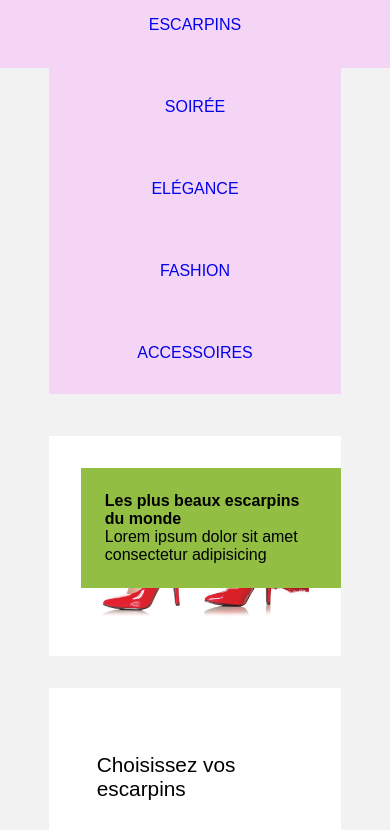
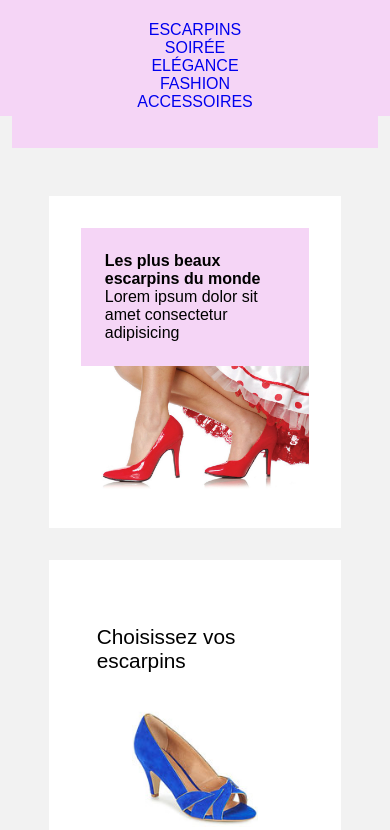
Before and after one commit to BarbierTheo/Shoesplash, a plain HTML site: page index.html in a window 390 px wide. Shown: the part 172-1002 px from the top of the page. Drawn offline with Linux system fonts and the light colour scheme.

Commit message:
Page full responsive

```diff
--- a/css/style.css
+++ b/css/style.css
@@ -28,7 +28,7 @@ img {
 header {
     background-color: #f5d5f6;
     flex-direction: row;
-    height: 15rem;
+    height: 18rem;
     box-sizing: border-box;
 }
 
@@ -62,18 +62,17 @@ header>div.container>a>img {
 /* Nav bar */
 
 nav {
+    clear: both;
+    padding: 2.3rem;
     background-color: #f5d5f6;
-    clear: both;
     text-align: center;
     display: flex;
-    justify-content: space-between;
+    justify-content: space-around;
 }
 
 nav>a {
     text-decoration: none;
-    margin: 2rem;
     text-transform: uppercase;
-    font-family: sans-serif;
 }
 
 /*                MAIN                */
@@ -99,7 +98,7 @@ main {
     position: relative;
 }
 
-#slider>h2{
+#slider>h2 {
     position: absolute;
     margin: 0;
     z-index: 1;
@@ -109,13 +108,13 @@ main {
     font-size: 1rem;
 }
 
-#slider>h2>span{
+#slider>h2>span {
     font-weight: lighter;
 }
 
 /* Choisissez vos escarpins */
 
-.escarpin{
+.escarpin {
     font-family: Courgette;
 }
 
@@ -146,7 +145,7 @@ main {
     height: auto;
 }
 
-#select>article>h3{
+#select>article>h3 {
     white-space: nowrap;
     font-size: 1.2rem;
     font-weight: lighter;
@@ -207,12 +206,12 @@ main {
     width: 25%;
 }
 
-#news>article>h3{
+#news>article>h3 {
     font-family: Courgette;
     font-size: 1rem;
 }
 
-#news>article>small{
+#news>article>small {
     font-family: Courgette;
     font-size: 0.8rem;
 
@@ -228,6 +227,7 @@ main {
 
 footer {
     box-sizing: border-box;
+    margin: 0;
 }
 
 /* Paiment, livraison, carte, service, garantie */
@@ -246,11 +246,11 @@ footer {
     background-color: #f5d5f6;
     display: flex;
     flex-direction: row;
-    justify-content: space-evenly;
+    justify-content: space-around;
 
 }
 
-#bottombar>article>h2{
+#bottombar>article>h2 {
     font-size: 0.9rem;
     text-align: center;
 }
@@ -262,6 +262,11 @@ li {
     font-size: 0.65rem;
     line-height: 1.2rem;
 }
+
+@media (max-width: 845px) {
+    #cart{
+        display: none;
+    }
 
 
 @media (max-width: 640px) {
@@ -284,20 +289,38 @@ li {
     }
 
     #slider {
-        flex-direction: column;
-        align-items: center;
-        margin-top: 23rem;
+        margin-top: 5rem;
+        align-content: center;
     }
 
     #slider>h2 {
-        background-color: #92be44;
+        background-color: rgba(245, 213, 246);
+        font-size: 1rem;
+        margin-right: 2rem;
     }
+
+    #slider>img {
+        margin-top: 7rem;
+    }
+
 
     #select {
         flex-direction: column;
         align-items: center;
     }
 
+    #select>article{
+        max-width: 100%;
+    }
+
+    #select>img{
+    }
+
+    #new,
+    #best,
+    #crush {
+        width: 100%;
+    }
 
     #news {
         flex-direction: column;
--- a/index.html
+++ b/index.html
@@ -3,6 +3,7 @@
 
 <head>
 	<meta charset="utf-8">
+	<meta name="viewport" content="width=device-width, initial-scale=1.0">
 	<link rel="stylesheet" href="./css/style.css">
 	<link rel="preconnect" href="https://fonts.googleapis.com">
 	<link rel="preconnect" href="https://fonts.gstatic.com" crossorigin>
```
